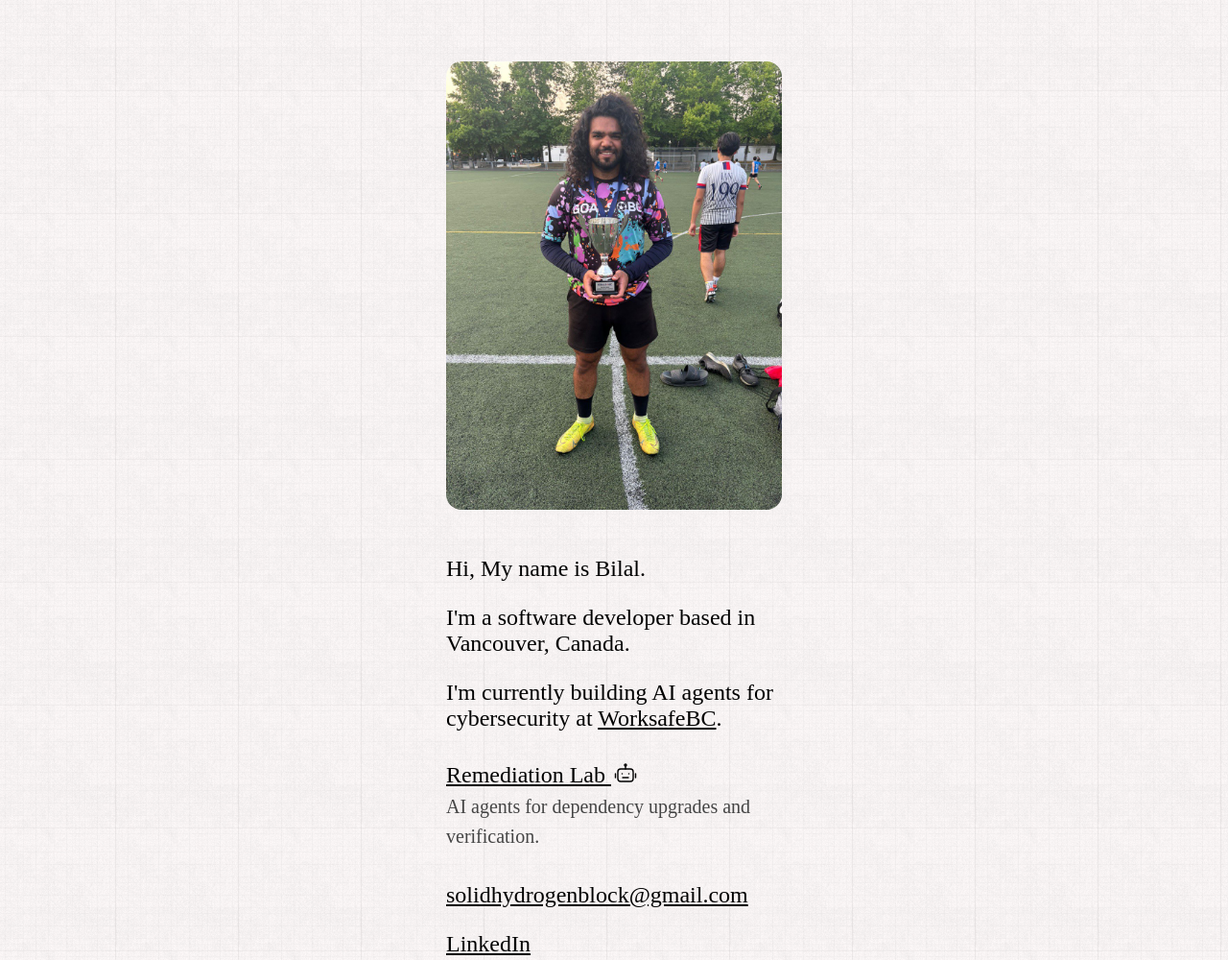
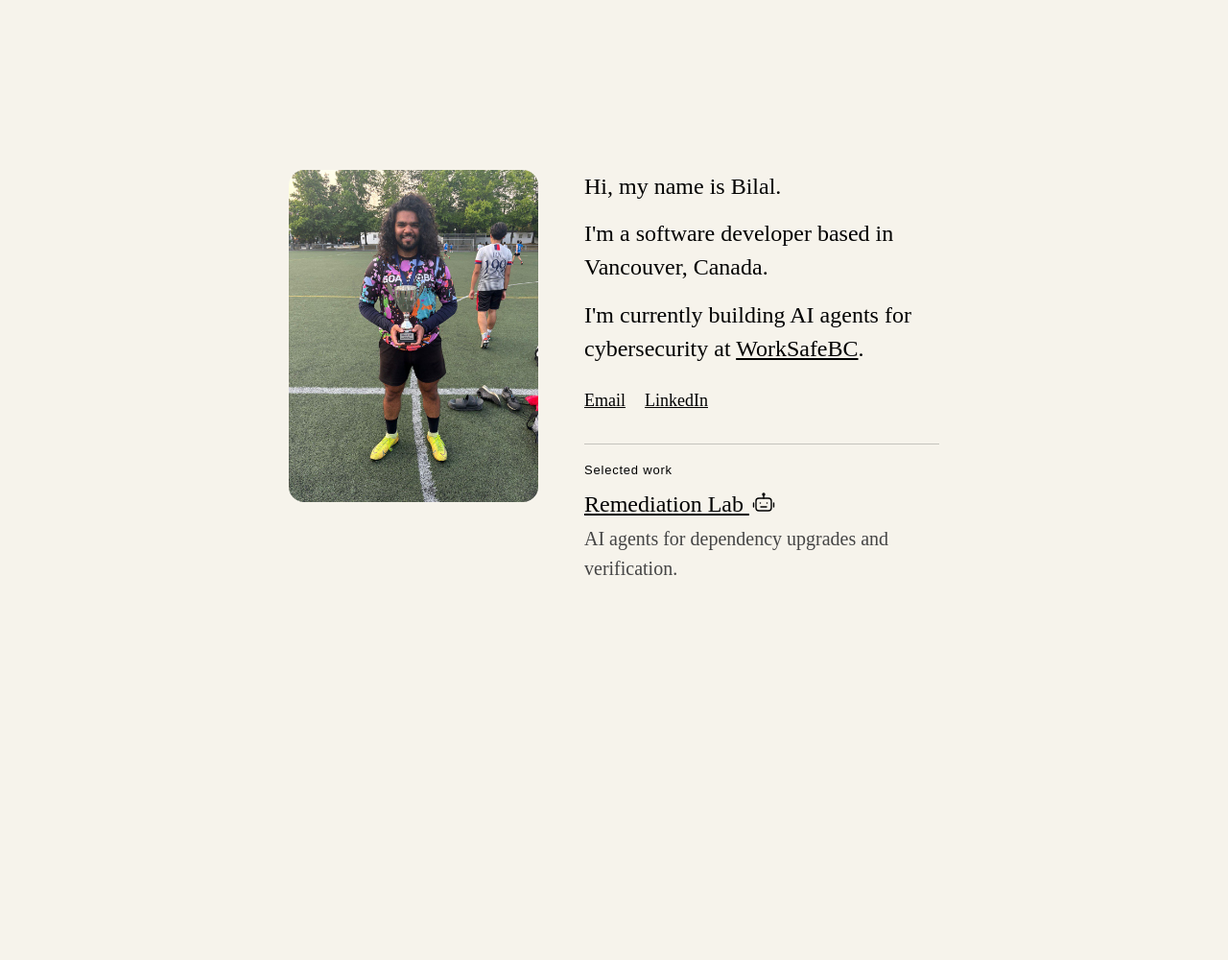
Before and after one commit to glowinginthedark/glowinginthedark.github.io, a plain HTML site: page index.html in a window 1280 px wide. Shown: the top 1000 px of the page at 96% size. After the commit the page ends 800 px from the top, so only its background shows below. Drawn offline with Linux system fonts and the light colour scheme; a web font is replaced by a local one.

Commit message:
Center personal homepage on warm ivory

```diff
--- a/index.html
+++ b/index.html
@@ -16,15 +16,14 @@
             cursor: url('normal-cursor-small.png'), auto;
             display: flex;
             justify-content: center;
-            padding: 64px;
+            align-items: safe center;
+            min-height: 100vh;
+            min-height: 100svh;
+            box-sizing: border-box;
+            padding: clamp(28px, 7vw, 80px) 24px;
             margin: 0;
             font-family: Arial, sans-serif;
-            /* background-color: beige; */
-            background-image: url('bg10.png');
-            background-size: 10vw;
-            background-attachment: local;
-            background-repeat: repeat;
-            background-position: -7px;
+            background-color: #f6f3eb;
             transform: scale(1.0);
         }
 
@@ -60,20 +59,50 @@
             color: black;
         }
 
-        .me-image-container {
-            display: flex;
-            justify-content: center;
-            align-items: center;
+        .profile {
+            display: grid;
+            grid-template-columns: minmax(0, 260px) minmax(0, 370px);
+            align-items: start;
+            gap: 48px;
+            width: min(100%, 678px);
         }
 
         .me-image {
+            display: block;
             border-radius: 16px;
-            width: 350px;
+            width: 100%;
+            height: auto;
         }
 
-        #description {
-            padding-top: 24px;
-            max-width: 350px;
+        #description p {
+            margin: 0 0 15px;
+            line-height: 1.45;
+        }
+
+        .contact-links {
+            display: flex;
+            flex-wrap: wrap;
+            gap: 0 20px;
+            margin-top: 15px;
+            font: 18px/1.4 "Gowun Batang", serif;
+        }
+
+        .contact-links a {
+            display: inline-flex;
+            align-items: center;
+            min-height: 44px;
+        }
+
+        .selected-work {
+            border-top: 1px solid #0003;
+            margin-top: 22px;
+            padding-top: 18px;
+        }
+
+        .selected-work h2 {
+            font: 13px/1.4 Arial, sans-serif;
+            letter-spacing: .06em;
+            margin: 0 0 9px;
         }
 
         .robot-icon {
@@ -81,10 +110,6 @@
             height: 1em;
             vertical-align: -0.12em;
             margin-left: 0.12em;
-        }
-
-        .project {
-            margin-block: 32px;
         }
 
         .project-description {
@@ -95,46 +120,50 @@
             color: #454545;
         }
 
-        #social-media {
-            padding-top: 16px;
-        }
+        @media (max-width: 660px) {
+            .profile {
+                grid-template-columns: minmax(0, 1fr);
+                max-width: 370px;
+                gap: 25px;
+            }
 
-        @media screen and (max-width: 550px) {
             .me-image {
-                width: 80vw;
+                width: min(100%, 260px);
+            }
+
+            #description p {
+                font-size: 22px;
             }
         }
     </style>
 </head>
 <body>
-    <div>
+    <main class="profile">
         <div class="me-image-container">
             <img class="me-image" src="me.jpeg" alt="Bilal">
         </div>
         <div id="description">
             <p>
-                Hi, My name is Bilal.
+                Hi, my name is Bilal.
             </p>
             <p>
                 I'm a software developer based in Vancouver, Canada.
             </p>
             <p>
-                I'm currently building AI agents for cybersecurity at <a href="https://www.worksafebc.com/" target="_blank">WorksafeBC</a>.
+                I'm currently building AI agents for cybersecurity at <a href="https://www.worksafebc.com/" target="_blank" rel="noopener">WorkSafeBC</a>.
             </p>
-            <p class="project">
-                <a class="project-link" href="/remediation/">Remediation Lab <svg class="robot-icon" xmlns="http://www.w3.org/2000/svg" width="24" height="24" viewBox="0 0 24 24" fill="none" stroke="currentColor" stroke-width="1.4" stroke-linecap="round" stroke-linejoin="round" aria-hidden="true" focusable="false"><path d="M12 7V4"/><circle cx="12" cy="3" r="1"/><rect x="4" y="7" width="16" height="13" rx="3"/><path d="M1.5 12v4M22.5 12v4M9 16h6"/><circle cx="8.5" cy="12" r=".8" fill="currentColor" stroke="none"/><circle cx="15.5" cy="12" r=".8" fill="currentColor" stroke="none"/></svg></a>
-                <span class="project-description">AI agents for dependency upgrades and verification.</span>
-            </p>
-            <p>
-                <a href="mailto:solidhydrogenblock@gmail.com">solidhydrogenblock@gmail.com</a>
-            </p>
-            <p>
+            <nav class="contact-links" aria-label="Contact">
+                <a href="mailto:solidhydrogenblock@gmail.com">Email</a>
                 <a href="https://www.linkedin.com/in/bilal-zubair-3a2b02186/">LinkedIn</a>
-                <!-- <a href="https://github.com/glowinginthedark">GitHub</a> -->
-                <!-- <a href="https://www.youtube.com/@mbzdotdev">YouTube</a>
-                <a href="https://x.com/mbzdotdev/">X</a> -->
-            </p>
+            </nav>
+            <section class="selected-work" aria-labelledby="selected-work-title">
+                <h2 id="selected-work-title">Selected work</h2>
+                <p class="project">
+                    <a class="project-link" href="/remediation/">Remediation Lab <svg class="robot-icon" xmlns="http://www.w3.org/2000/svg" width="24" height="24" viewBox="0 0 24 24" fill="none" stroke="currentColor" stroke-width="1.4" stroke-linecap="round" stroke-linejoin="round" aria-hidden="true" focusable="false"><path d="M12 7V4"/><circle cx="12" cy="3" r="1"/><rect x="4" y="7" width="16" height="13" rx="3"/><path d="M1.5 12v4M22.5 12v4M9 16h6"/><circle cx="8.5" cy="12" r=".8" fill="currentColor" stroke="none"/><circle cx="15.5" cy="12" r=".8" fill="currentColor" stroke="none"/></svg></a>
+                    <span class="project-description">AI agents for dependency upgrades and verification.</span>
+                </p>
+            </section>
         </div>
-    </div>
+    </main>
 </body>
 </html>
```
